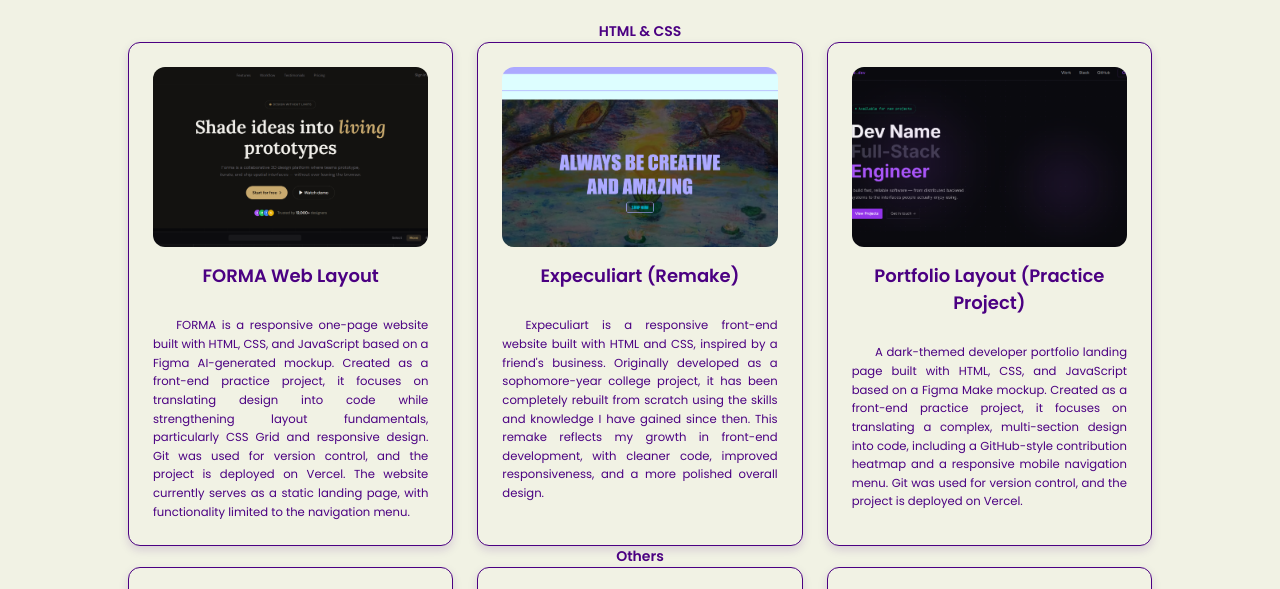
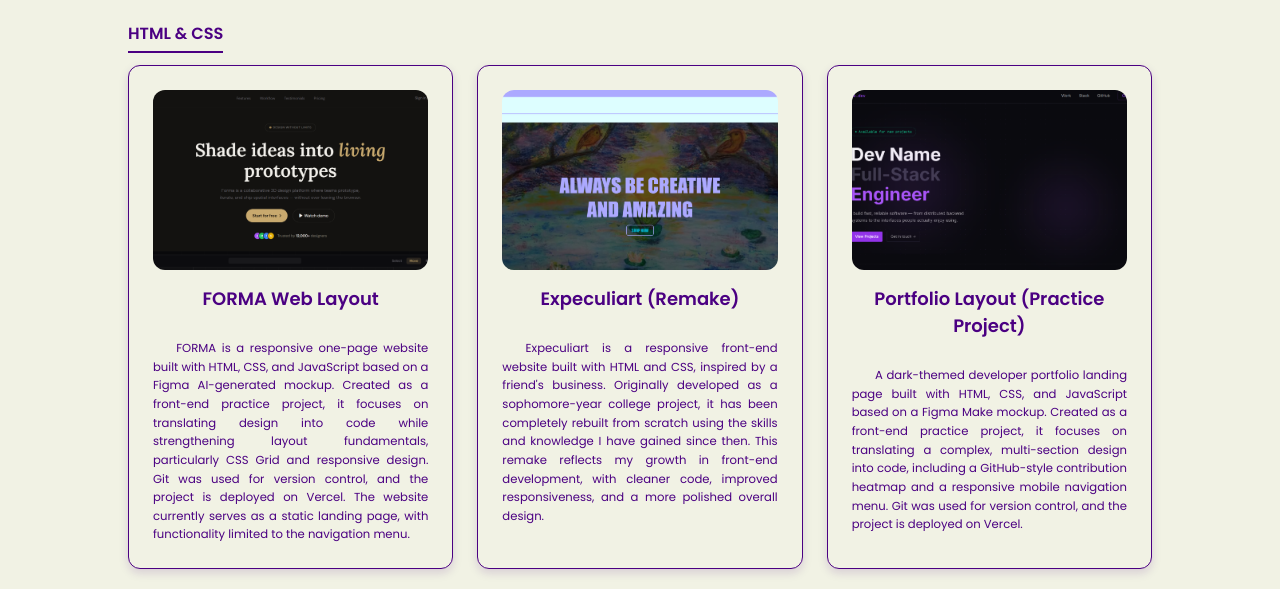
Before and after one commit to kimcarlmc/Personal-Portfolio, a plain HTML site: page project.html in a window 1280 px wide. Shown: the part 139-728 px from the top of the page. Drawn offline with Linux system fonts and the light colour scheme.

Commit message:
Modified css for projects page

```diff
--- a/style.css
+++ b/style.css
@@ -406,9 +406,22 @@
     line-height: 1.7;
 }
 
+.project-group{
+    margin-bottom: 2.5rem;
+}
+
+.project-group-title{
+    font-size: 1.35rem;
+    color: #4B0082;
+    margin-bottom: 1rem;
+    padding-bottom: 0.4rem;
+    border-bottom: 2px solid #4B0082;
+    display: inline-block;
+}
+
 .project-grid{
     display: grid;
-    grid-template-columns: repeat(3, minmax(0, 1fr));
+    grid-template-columns: repeat(auto-fit, minmax(280px, 1fr));
     gap: 2rem;
 }
 
```
